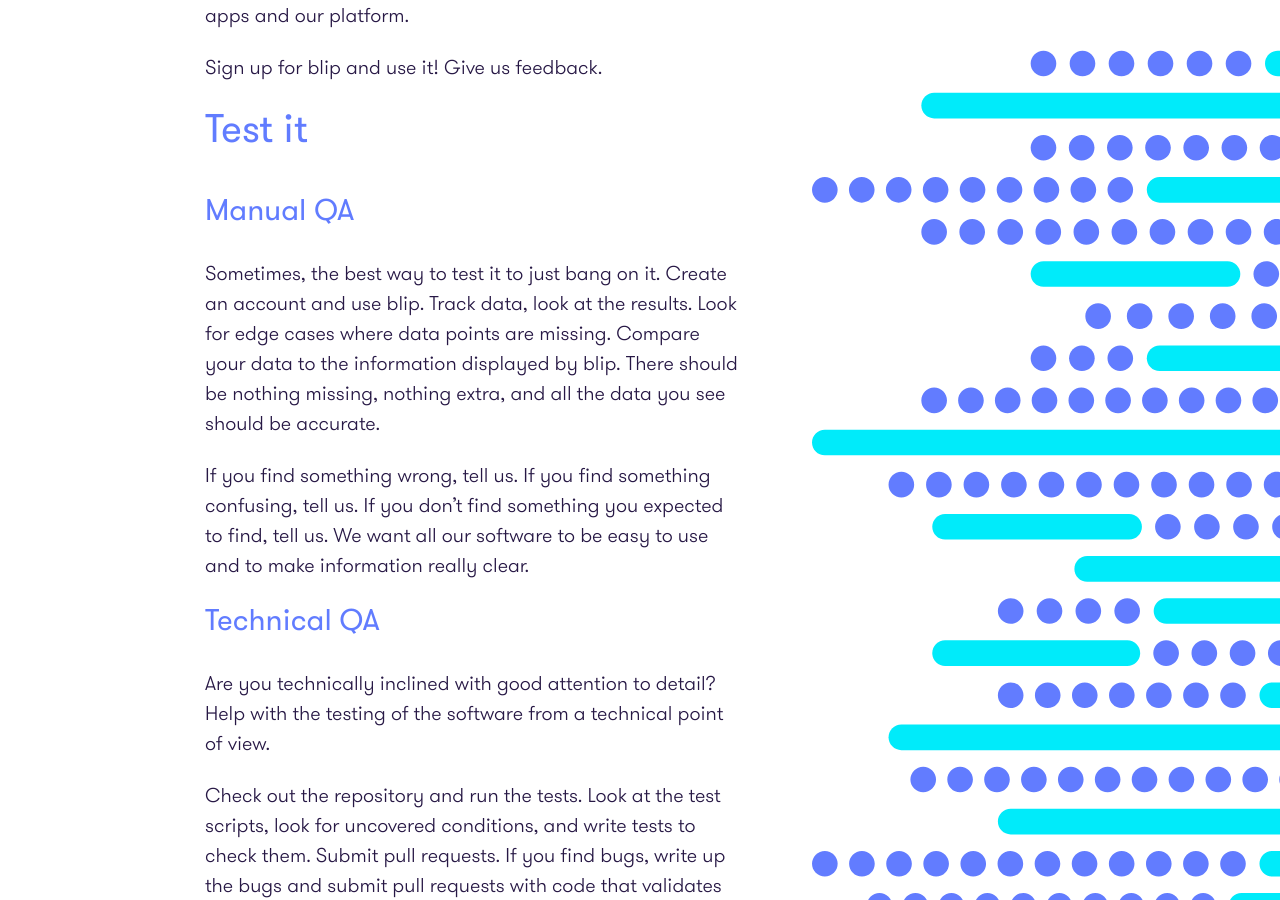
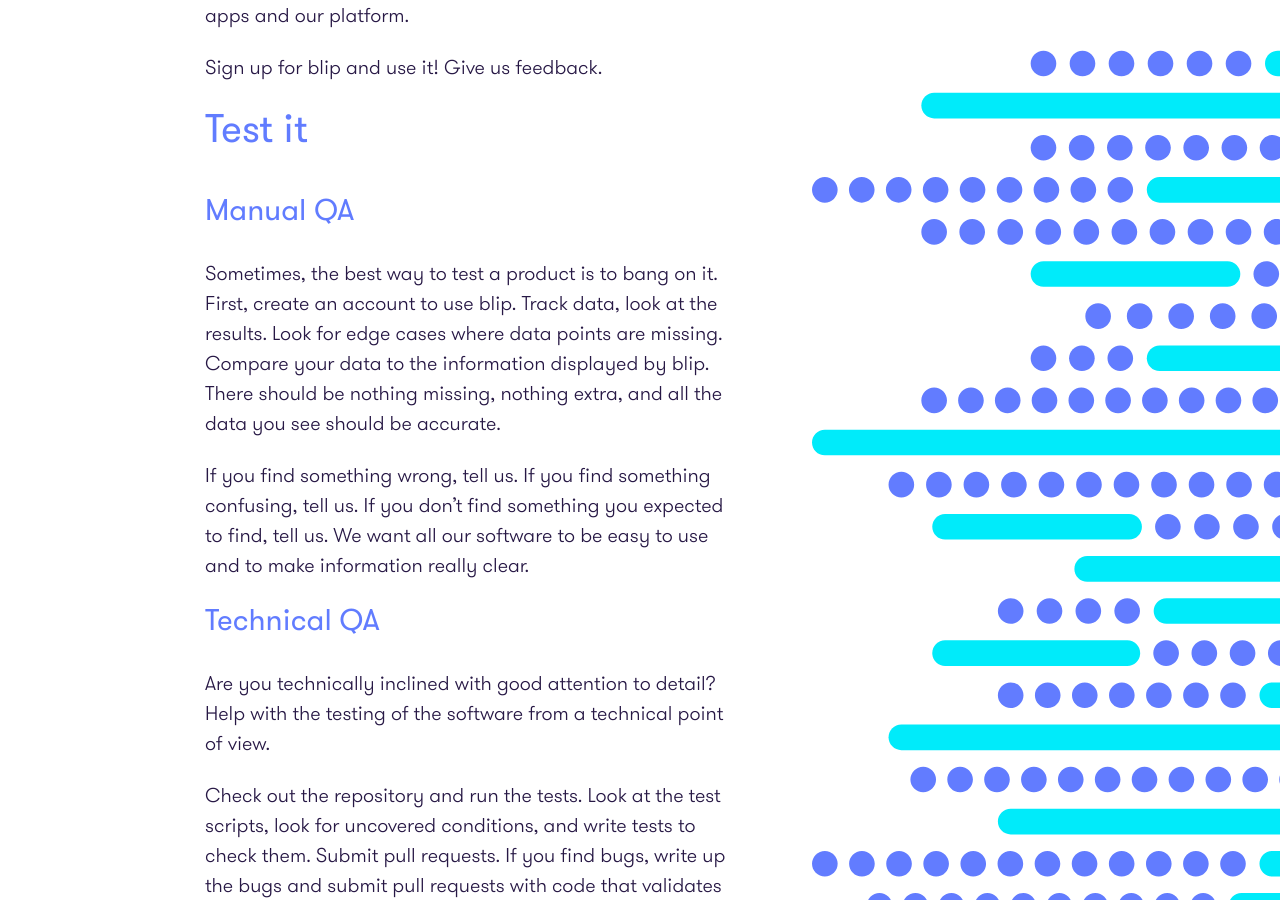
Before and after one commit to tidepool-org/tidepool-org.github.io, a Jekyll site: the page built from index.md, in a window 1280 px wide and 900 px high, scrolled down 362 px. Built offline with Jekyll 4.4.1, drawn with Linux system fonts in a browser that asks for light colours.

Commit message:
Cleaned up opening sentence. Testing the save button.

```diff
--- a/index.md
+++ b/index.md
@@ -16,7 +16,7 @@ Sign up for blip and use it! Give us feedback.
 
 ###Manual QA
 
-Sometimes, the best way to test it to just bang on it. Create an account and use blip. Track data, look at the results. Look for edge cases where data points are missing. Compare your data to the information displayed by blip. There should be nothing missing, nothing extra, and all the data you see should be accurate.
+Sometimes, the best way to test a product is to bang on it. First, create an account to use blip. Track data, look at the results. Look for edge cases where data points are missing. Compare your data to the information displayed by blip. There should be nothing missing, nothing extra, and all the data you see should be accurate.
 
 If you find something wrong, tell us. If you find something confusing, tell us. If you don't find something you expected to find, tell us. We want all our software to be easy to use and to make information really clear.
 
```
